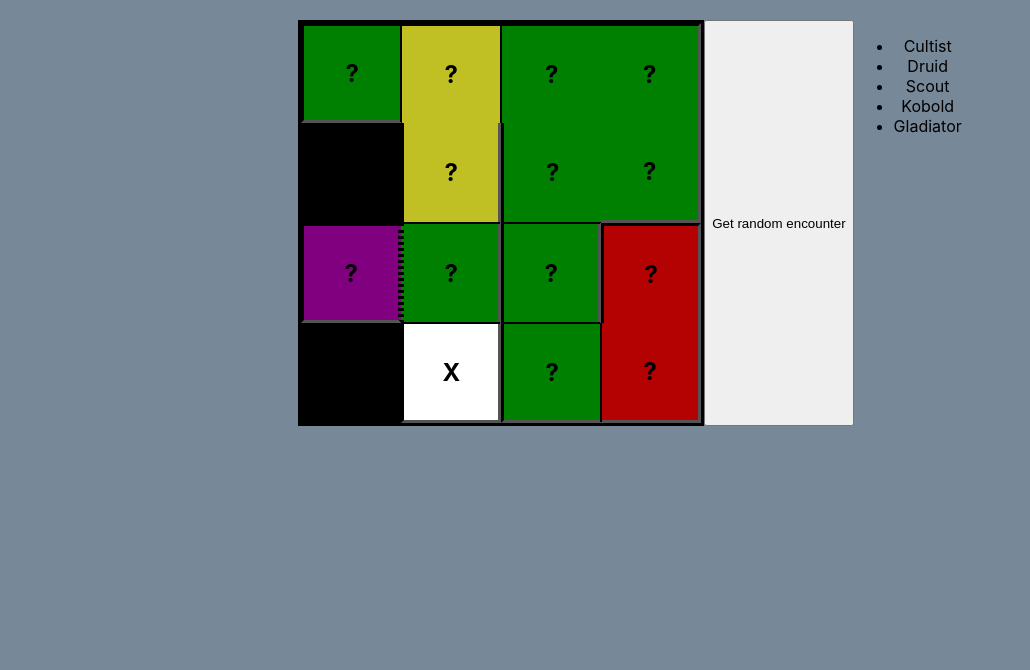
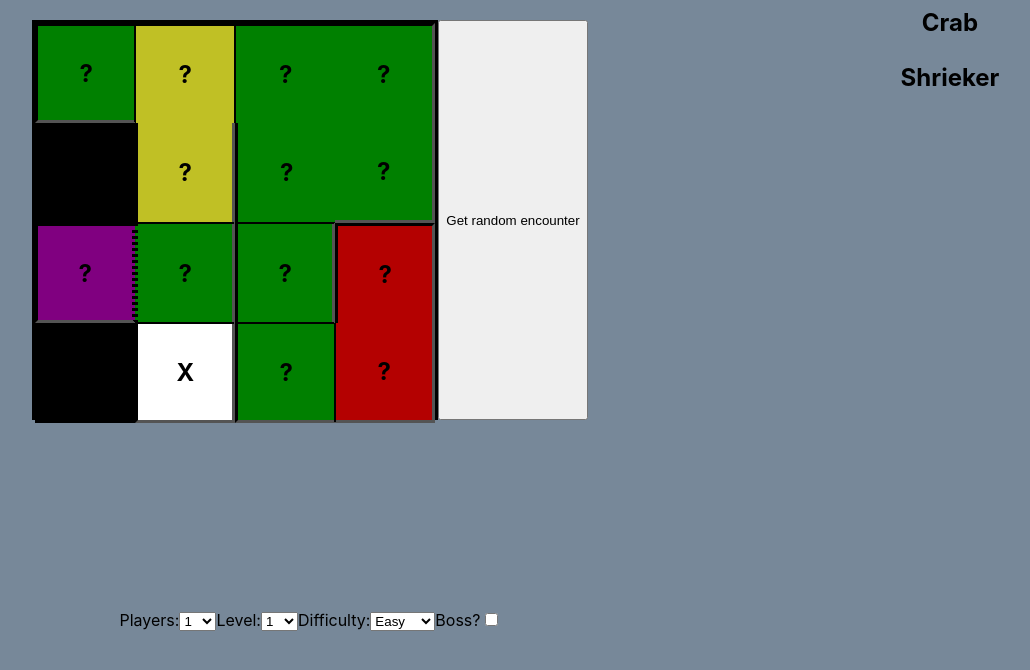
Before and after one commit to EysteinKS/gauntlet, a React (Create React App) app: page / in a window 1280 px wide. Both pictures are taken after a click on the button "Get random encounter". Shown: the top 670 px of the page, without its empty margins (10-1040 px from the left). Built offline with nearby package versions, Linux system fonts and the light colour scheme.

Commit message:
Fixing encounter list in Map, and added boss

```diff
--- a/src/components/EncounterList.js
+++ b/src/components/EncounterList.js
@@ -1,47 +1,128 @@
-import React from "react"
+import React, { Fragment, useState } from "react";
+import { getAbilityModifier } from "../constants/statsEnum";
+import "../style/EncounterList.css";
 
 const CreatureAction = ({ action = {} }) => {
-  return(
+  const { name, desc } = action;
+
+  return (
     <div>
+      <h5>{name}</h5>
+      <p>{desc}</p>
+    </div>
+  );
+};
 
+const CreatureActions = ({ actions = [], type = "actions" }) => {
+  const [open, setOpen] = useState(false)
+  let collapsed = "closed"
+  open ? collapsed = "open" : collapsed = "closed"
+
+  let title = "";
+  switch (type) {
+    case "actions":
+      title = "Actions";
+      break;
+    case "special_abilities":
+      title = "Special Abilities";
+      break;
+    case "legendary_actions":
+      title = "Legendary Actions";
+      break;
+    default:
+      break;
+  }
+
+  return (
+    <Fragment>
+      <h3 onClick={() => setOpen(!open)}>{title}</h3>
+      <div className={collapsed}>{actions.map(action => (
+        <CreatureAction action={action} />
+      ))}</div>
+    </Fragment>
+  );
+};
+
+const CreatureAbility = ({ ability = "strength", value = 10 }) => {
+  let modifier = getAbilityModifier(value).toString();
+  let name = ability.toUpperCase();
+
+  return (
+    <div className="abilityGrid">
+      <h5 className="abilityName">{name}</h5>
+      <p className="abilityValue">{value}</p>
+      <p className="abilityModifier">( {modifier} )</p>
     </div>
-  )
-}
-
-const CreatureActions = ({ actions = [] }) => {
-  return(
-    <div>
-      {actions.map(action => <CreatureAction action={action}/>)}
-    </div>
-  )
-}
+  );
+};
 
 const CreatureAbilities = ({ creature = {} }) => {
-  return(
-    <div>
+  const [open, setOpen] = useState(false)
+  let collapsed = "closed"
+  open ? collapsed = "open" : collapsed = "closed"
 
-    </div>
-  )
-}
+  let abilities = [
+    "strength",
+    "dexterity",
+    "constitution",
+    "wisdom",
+    "intelligence",
+    "charisma"
+  ];
+  let abilityList = abilities.map(a => {
+    return <CreatureAbility ability={a} value={creature[a]} />;
+  });
+  return (
+    <Fragment>
+      <h3 onClick={() => setOpen(!open)}>Abilities</h3>
+      <div className={collapsed}>{abilityList}</div>
+    </Fragment>
+  );
+};
 
 const CreatureView = ({ creature = {} }) => {
-  return(
-    <div>
-      <p>{creature.name}</p>
-      <p>AC: {creature.armor_class}</p>
-      <p>HP: {creature.hit_points}</p>
+  const [open, setOpen] = useState(false)
+  let collapsed = "closed"
+  open ? collapsed = "open" : collapsed = "closed"
+
+  return (
+    <div className="CreatureView">
+      <h2 className="smallMargin" onClick={() => setOpen(!open)}>{creature.name}</h2>
+      <div className={collapsed}>
+      <section className="statsGrid">
+        <p className="smallMargin AC">AC: {creature.armor_class}</p>
+        <p className="smallMargin HP">HP: {creature.hit_points}</p>
+        <p className="smallMargin CR">CR: {creature.challenge_rating}</p>
+      </section>
+      <CreatureAbilities creature={creature} />
+      {creature.actions ? (
+        <CreatureActions actions={creature.actions} type="actions" />
+      ) : null}
+      {creature.special_abilites ? (
+        <CreatureActions
+          actions={creature.special_abilites}
+          type="special_abilities"
+        />
+      ) : null}
+      {creature.legendary_actions ? (
+        <CreatureActions
+          actions={creature.legendary_actions}
+          type="legendary_actions"
+        />
+      ) : null}
+      </div>
     </div>
-  )
-}
+  );
+};
 
-const EncounterList = ({
-  encounter = []
-}) => {
-  return(
-    <section>
-      {encounter.map(creature => <CreatureView creature={creature}/>)}
+const EncounterList = ({ encounter = [] }) => {
+  return (
+    <section className="gridItemB">
+      {encounter
+        ? encounter.map(creature => <CreatureView creature={creature} />)
+        : null}
     </section>
-  )
-}
+  );
+};
 
-export default EncounterList
+export default EncounterList;
--- a/src/constants/generalEnums.js
+++ b/src/constants/generalEnums.js
@@ -17,7 +17,11 @@ export const PLAYER_AMOUNT_MULTIPLIER = {
   3: 1.25,
   4: 1.375,
   5: 1.5,
-  6: 1.75
+  6: 1.75,
+  7: 2,
+  8: 2.5,
+  9: 3,
+  10: 4
 }
 
 export const CR_TO_XP = {
@@ -53,6 +57,39 @@ export const CR_TO_XP = {
   "30": 155000
 }
 
+export const XP_ARRAY = [
+  5,
+  25,
+  50,
+  100,
+  200,
+  450,
+  700,
+  1100,
+  1800,
+  2300,
+  2700,
+  3900,
+  5000,
+  5900,
+  7200,
+  8400,
+  10000,
+  11500,
+  13000,
+  15000,
+  18000,
+  20000,
+  22000,
+  25000,
+  33000,
+  41000,
+  50000,
+  62000,
+  75000,
+  155000
+]
+
 export const CREATURE_AMOUNT_MULTIPLIER = {
   0: 1,
   1: 1,
--- /dev/null
+++ b/src/constants/statsEnum.js
@@ -0,0 +1,38 @@
+export const getAbilityModifier = (value) => {
+  switch(value){
+    case(1):
+      return -5
+    case(2 || 3):
+      return -4
+    case (4 || 5):
+      return -3
+    case (6 || 7):
+      return -2
+    case (8 || 9):
+      return -1
+    case 10:
+      return 0
+    case (11 || 12):
+      return 1
+    case (13 || 14):
+      return 2
+    case (15 || 16):
+      return 3
+    case (17 || 18):
+      return 4
+    case (19 || 20):
+      return 5
+    case (21 || 22):
+      return 6
+    case (23 || 24):
+      return 7
+    case (25 || 26):
+      return 8
+    case (27 || 28):
+      return 9
+    case (29 || 30):
+      return 10
+    default:
+      return 0
+  }
+}
--- a/src/pages/Map.jsx
+++ b/src/pages/Map.jsx
@@ -1,33 +1,114 @@
-import React, { Component } from 'react'
-import FloorGrid from "../components/FloorGrid"
-import monsters from "../constants/monsters"
-import generateEncounter from "../rng/generateEncounter"
-import { DIFFICULTY } from "../constants/generalEnums"
-import "../style/Map.css"
+import React, { Component } from "react";
+import FloorGrid from "../components/FloorGrid";
+import EncounterList from "../components/EncounterList";
+import monsters from "../constants/monsters";
+import generateEncounter from "../rng/generateEncounter";
+import { DIFFICULTY } from "../constants/generalEnums";
+import "../style/Map.css";
 
 export default class Map extends Component {
-  constructor(props){
-    super(props)
+  constructor(props) {
+    super(props);
     this.state = {
-      encounter: []
-    }
+      encounter: [],
+      players: 1,
+      level: 1,
+      difficulty: DIFFICULTY.EASY,
+      boss: false
+    };
   }
-  static defaultProps = {
+  static defaultProps = {};
 
-  }
+  handleChange = e => {
+    this.setState({
+      [e.target.name]: e.target.value
+    });
+  };
 
   render() {
-    let encounter = this.state.encounter
+    let encounter = this.state.encounter;
+
+    let playersoptions = [];
+    for (let i = 0; i < 11; i++) {
+      if(!isNaN(i)){
+        playersoptions.push(<option value={i}>{i}</option>);
+      }
+    }
+
+    let leveloptions = [];
+    for (let i = 0; i < 21; i++) {
+      if(!isNaN(i)){
+        leveloptions.push(<option value={i}>{i}</option>);
+      }
+    }
+
     return (
-      <div className="Map">
-        <FloorGrid/>
-        <button onClick={async () => {
-          let ret = await generateEncounter(4, 10, DIFFICULTY.NORMAL, [], monsters )
-          console.log(ret)
-          this.setState({ encounter: ret })
-          }}>Get random encounter</button>
-        <ul>{encounter.map(creature => <li>{creature.name}</li>)}</ul>
-      </div>
-    )
+      <main className="Map">
+        <div className="Floor gridItemA">
+          <FloorGrid />
+          <button
+            //className="gridItemC"
+            onClick={async () => {
+              let ret = await generateEncounter(
+                this.state.players,
+                this.state.level,
+                this.state.difficulty,
+                [],
+                monsters,
+                { boss: this.state.boss }
+              );
+              this.setState({ encounter: ret });
+            }}
+          >
+            Get random encounter
+          </button>
+        </div>
+        {encounter.length ? <EncounterList encounter={encounter} /> : null}
+        <form className="gridItemC">
+          <label>
+            Players:
+            <select
+              name="players"
+              value={this.state.players}
+              onChange={e => this.handleChange(e)}
+            >
+              {playersoptions}
+            </select>
+          </label>
+          <label>
+            Level:
+            <select
+              name="level"
+              value={this.state.level}
+              onChange={e => this.handleChange(e)}
+            >
+              {leveloptions}
+            </select>
+          </label>
+          <label>
+            Difficulty:
+            <select
+              name="difficulty"
+              value={this.state.difficulty}
+              onChange={e => this.handleChange(e)}
+            >
+              <option value={DIFFICULTY.EASY}>Easy</option>
+              <option value={DIFFICULTY.NORMAL}>Normal</option>
+              <option value={DIFFICULTY.HARD}>Hard</option>
+            </select>
+          </label>
+          <label>
+            Boss?
+            <input
+              name="boss"
+              type="checkbox"
+              placeholder="boss?"
+              value={this.state.boss}
+              onChange={e => this.handleChange(e)}
+            />
+          </label>
+        </form>
+      </main>
+    );
   }
 }
--- a/src/rng/generateEncounter.js
+++ b/src/rng/generateEncounter.js
@@ -1,4 +1,4 @@
-import { DIFFICULTY, CR_TO_XP, DIFFMOD, getCreatureAmountMultiplier, PLAYER_AMOUNT_MULTIPLIER } from "../constants/generalEnums"
+import { DIFFICULTY, CR_TO_XP, XP_ARRAY, DIFFMOD, getCreatureAmountMultiplier, PLAYER_AMOUNT_MULTIPLIER } from "../constants/generalEnums"
 
 //Checks if creature is below max xp, returns array of all matching creatures
 const filterByCR = (creatures = [], xp = 100) => {
@@ -20,12 +20,14 @@ const getRandomCreature = (length) => Math.floor(Math.random() * Math.floor(leng
 
 //Checks if currentxp is within the maxrange around targetxp
 //Increases currentxp modifier based on amount of enemies
-const withinRange = (currentxp, targetxp, maxrange, length) => {
+const withinRange = (currentxp, targetxp, maxrange, length = 1) => {
   let min = targetxp - maxrange
   let max = targetxp + maxrange
   let calculatedxp = currentxp * getCreatureAmountMultiplier(length)
   console.log(`Checking if ${calculatedxp} is between ${min} and ${max}`)
-  return calculatedxp >= min && currentxp <= max
+  let retBool = calculatedxp >= min && calculatedxp <= max
+  console.log(retBool ? "retBool === true" : "retBool === false")
+  return retBool
 }
 
 //Creates an array of creatures within maxrange
@@ -33,17 +35,17 @@ const addCreatures = (creatures = [], targetxp = 100, maxrange = 20) => {
   let encounter = []
   let currentxp = 0
 
-
   //TODO:
   //CHECK WHY IT JUMPS OUT OF WHILE LOOP WHEN CURRENTXP ISNT IN RANGE
   while(true){
     let ran = getRandomCreature(creatures.length)
-    console.log("Trying to add creature with index ", ran)
+    //console.log("Trying to add creature with index ", ran)
     let nextcreature = creatures[ran]
     let creaturexp = CR_TO_XP[nextcreature.challenge_rating]
 
     //If currentxp doesn't exceed maxtarget, try to add creature
-    if(currentxp + creaturexp < targetxp + maxrange){
+    if((currentxp + creaturexp) * getCreatureAmountMultiplier(encounter.length + 1) < (targetxp + maxrange)){
+      console.log(`${currentxp+creaturexp} is less than ${targetxp + maxrange} `)
       //TODO:
       //CHECK SPAWN RULES TO SEE IF CREATURE SHOULD SPAWN WITH DUPLICATES
       console.log(`Adding ${nextcreature.name} to encounter with CR${nextcreature.challenge_rating}`)
@@ -51,7 +53,42 @@ const addCreatures = (creatures = [], targetxp = 100, maxrange = 20) => {
       encounter.push(nextcreature)
     }
     if(withinRange(currentxp, targetxp, maxrange, encounter.length)){
-      console.log("Created encounter with total xp", currentxp)
+      console.log("Created encounter with total xp", currentxp * getCreatureAmountMultiplier(encounter.length))
+      return encounter
+    }
+  }
+}
+
+const getBossMaxXP = (targetxp) => {
+  let ret = []
+  let foundmax = false
+  XP_ARRAY.forEach((cr, i) => {
+    if(cr > targetxp && !foundmax){
+      foundmax = true
+      ret = [XP_ARRAY[i - 1], XP_ARRAY[i], XP_ARRAY[i + 1]]
+      console.log("Boss Max XP: ", ret)
+    }
+  })
+  return ret
+}
+
+const addBoss = (creatures = [], targetxp = 100, maxrange = 20) => {
+  let encounter = []
+  let max = getBossMaxXP(targetxp)
+
+  //TODO
+  //FILTER TO ONLY RETURN LIST OF CREATURES MATCHING THE CR
+  //IF NO CREATURES MATCH CR, TRY TO INCREASE AND REDUCE CR BY ONE AND CHECK IF ANY MONSTERS ARE RETURNED
+
+  while(true){
+    let ran = getRandomCreature(creatures.length)
+    let newboss = creatures[ran]
+    let creaturexp = CR_TO_XP[newboss.challenge_rating]
+    //console.log(`Trying to add ${newboss.name}`)
+
+    if(max.includes(creaturexp)){
+      console.log(`Adding ${newboss.name} to encounter with CR${newboss.challenge_rating}`)
+      encounter.push(newboss)
       return encounter
     }
   }
@@ -60,9 +97,10 @@ const addCreatures = (creatures = [], targetxp = 100, maxrange = 20) => {
 //MAIN FUNCTION
 const defaultOptions = {
   filterByTags: false,
-  creaturesIsFiltered: false
+  creaturesIsFiltered: false,
+  boss: false
 }
-const generateEncounter = async (
+const generateEncounter = (
   players = 4,
   level = 1,
   difficulty = DIFFICULTY.EASY,
@@ -80,16 +118,20 @@ const generateEncounter = async (
   if (!options.creaturesIsFiltered){
     console.log("Filtering monsters by CR")
     console.log("Target XP: ", targetxp)
-    filteredCreatures = await filterByCR(creatures, targetxp)
+    filteredCreatures = filterByCR(creatures, targetxp + maxrange)
   }
   if (options.filterByTags){
     filteredCreatures = filterByTags(filteredCreatures, tags)
   }
-  filteredCreatures = filterByType(filteredCreatures, "humanoid")
+  //filteredCreatures = filterByType(filteredCreatures, "humanoid")
   console.log(`Returned array of ${filteredCreatures.length} creatures`)
 
-  let encounter = addCreatures(filteredCreatures, targetxp, maxrange)
-
+  let encounter
+  if(options.boss){
+    encounter = addBoss(creatures, targetxp, maxrange)
+  } else {
+    encounter = addCreatures(filteredCreatures, targetxp, maxrange)
+  }
   console.log("Random encounter: ", encounter)
   return encounter
 }
--- /dev/null
+++ b/src/style/EncounterList.css
@@ -0,0 +1,77 @@
+.CreatureView {
+  display: grid;
+  align-items: center;
+  margin: 0.2em;
+  margin-bottom: 1em
+}
+
+.smallMargin {
+  margin: 0.2em !important
+}
+
+.statsGrid {
+  display: grid;
+  grid-template-columns: repeat(5, 20%);
+  align-items: center
+}
+
+.AC {
+  grid-column-start: 2;
+  grid-column-end: 3;
+}
+
+.HP {
+  grid-column-start: 3;
+  grid-column-end: 4;
+}
+
+.CR {
+  grid-column-start: 4;
+  grid-column-end: 5;
+}
+
+.abilityGrid {
+  display: grid;
+  grid-template-columns: repeat(5, 20%)
+}
+
+.abilityName {
+  grid-column-start: 2;
+  grid-column-end: 3;
+}
+
+.abilityValue {
+  grid-column-start: 3;
+  grid-column-end: 4;
+}
+
+.abilityModifier {
+  grid-column-start: 4;
+  grid-column-end: 5;
+}
+
+h2 {
+  cursor: pointer;
+  margin: 0.2em !important
+}
+
+h3 {
+  cursor: pointer;
+  margin: 0.2em !important
+}
+
+h4 {
+  margin: 0.2em !important
+}
+
+h5 {
+  margin: 0.2em !important
+}
+
+.open {
+  display: block;
+}
+
+.closed {
+  display: none;
+}
--- a/src/style/Map.css
+++ b/src/style/Map.css
@@ -1,6 +1,37 @@
 .Map {
+  height: 100vh;
+  overflow: auto;
+  display: grid;
+  grid-template-columns: repeat(2, 50%)
+}
+
+.Floor {
   display: flex;
   justify-content: center;
   align-content: center;
   padding: 20px;
 }
+
+.gridItemA {
+  grid-column-start: 1;
+  grid-column-end: 2;
+  grid-row-start: 1;
+  grid-row-end: 2;
+  height: 400px;
+}
+
+.gridItemB {
+  grid-column-start: 2;
+  grid-column-end: 3;
+  grid-row-start: 1;
+  grid-row-end: 2;
+  overflow: auto;
+  height: 400px;
+}
+
+.gridItemC {
+  grid-column-start: 1;
+  grid-column-end: 2;
+  grid-row-start: 2;
+  grid-row-end: 3;
+}
```
